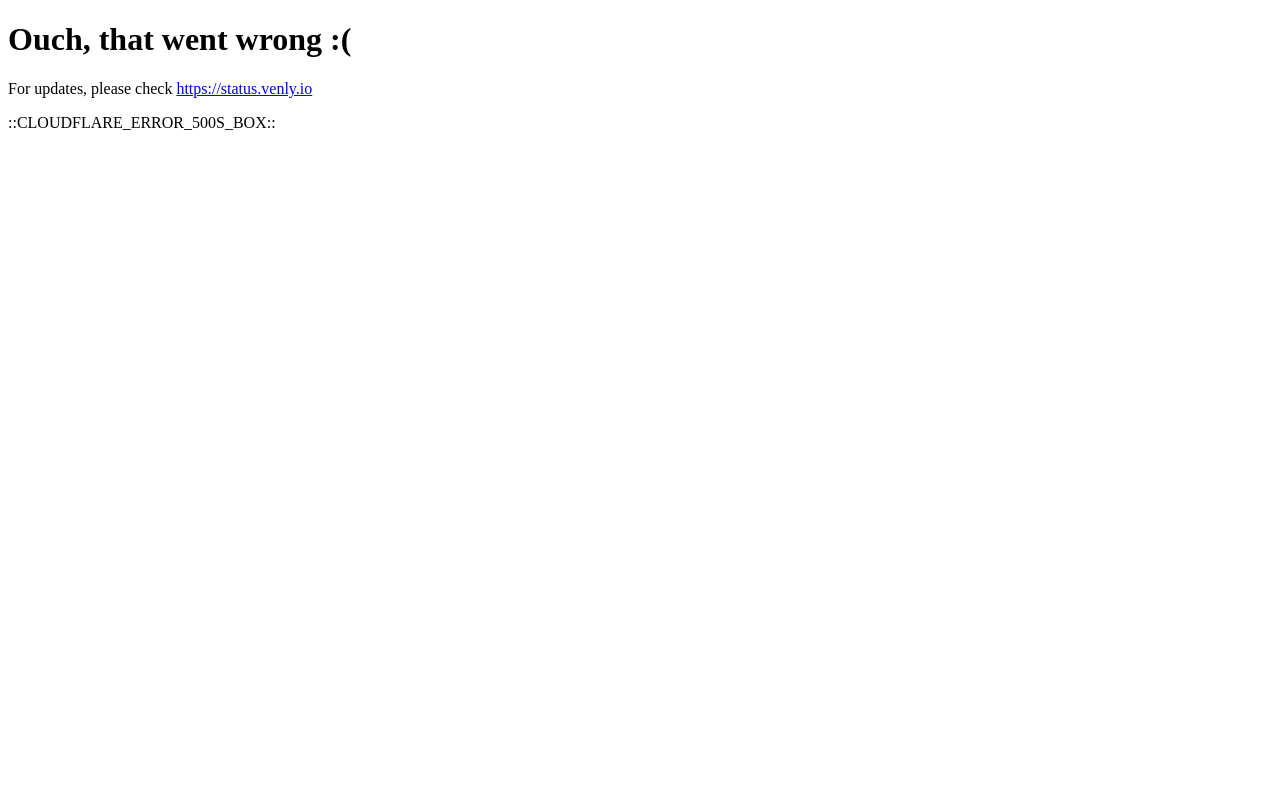
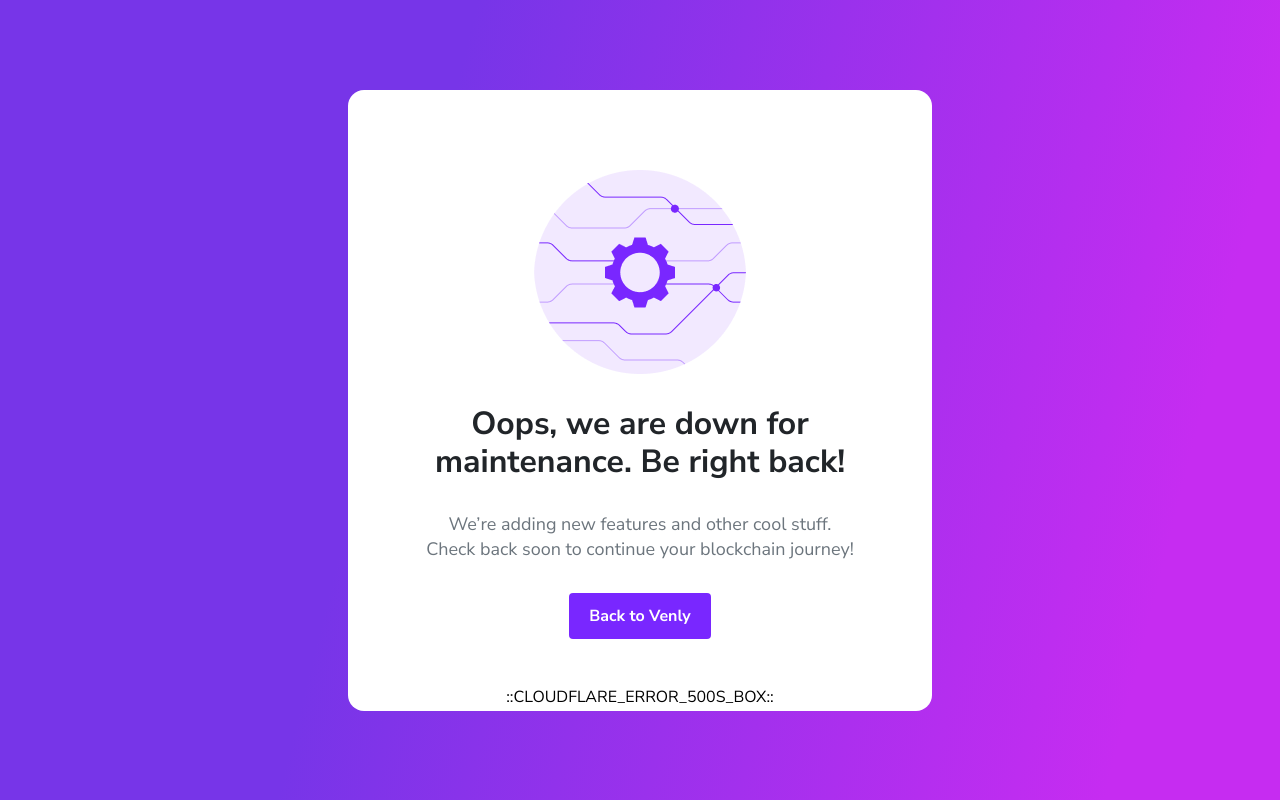
Before and after one commit to ArkaneNetwork/error-pages, a plain HTML site: page 5xx.html in a window 1280 px wide. Drawn offline with Linux system fonts and the light colour scheme.

Commit message:
VENLY-3619 - 5xx.html updated after merging from keycloack-upgrade branch

```diff
--- a/5xx.html
+++ b/5xx.html
@@ -2,11 +2,46 @@
 <html>
 <head>
   <meta charset="utf-8">
-  <title>Venly 5XX Level Errors page</title>
+  <meta name="viewport" content="width=device-width, initial-scale=1">
+  <title>Venly Market - Digital Asset Store</title>
+  <link rel="icon"
+        type="image/x-icon"
+        href="favicon.ico">
+  <link rel="stylesheet"
+        href="assets/styles/style.css">
+  <link href="https://fonts.googleapis.com/css?family=Nunito+Sans:300,400,600,700,900&display=swap"
+        rel="stylesheet">
+  <!--  <script src="https://unpkg.com/@lottiefiles/lottie-player@latest/dist/lottie-player.js"></script>-->
 </head>
 <body>
-<h1>Ouch, that went wrong :(</h1>
-<p>For updates, please check <a href="https://status.venly.io">https://status.venly.io</a></p>
-<p>::CLOUDFLARE_ERROR_500S_BOX::</p>
+
+<div class="maintenance__card">
+  <!--  <lottie-player src="assets/animations/lottie-maintenance-animation.json"-->
+  <!--                 background="transparent"-->
+  <!--                 speed="1"-->
+  <!--                 loop-->
+  <!--                 renderer="svg"-->
+  <!--                 autoplay>-->
+  <!--  </lottie-player>-->
+
+  <img class="maintenance__card--img"
+       src="assets/images/gear-img.png"
+       alt="Maintenance">
+
+  <div class="maintenance__card--title">
+    Oops, we are down for maintenance. Be right back!
+  </div>
+  <div class="maintenance__card--description">
+    We’re adding new features and other cool stuff. <br>
+    Check back soon to continue your blockchain journey!
+  </div>
+
+  <a class="maintenance__card--action"
+     href="https://www.venly.io/">
+    Back to Venly
+  </a>
+
+  <p>::CLOUDFLARE_ERROR_500S_BOX::</p>
+</div>
 </body>
 </html>
```
